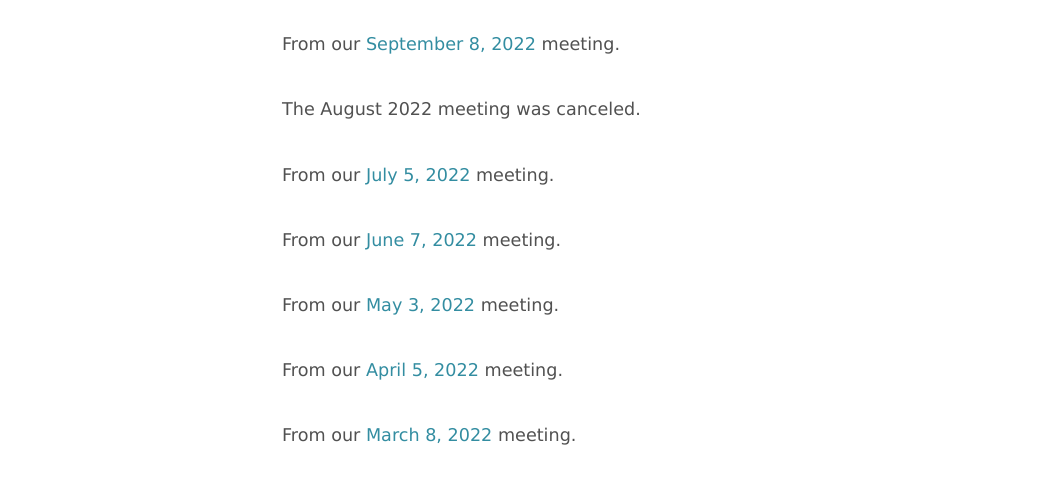
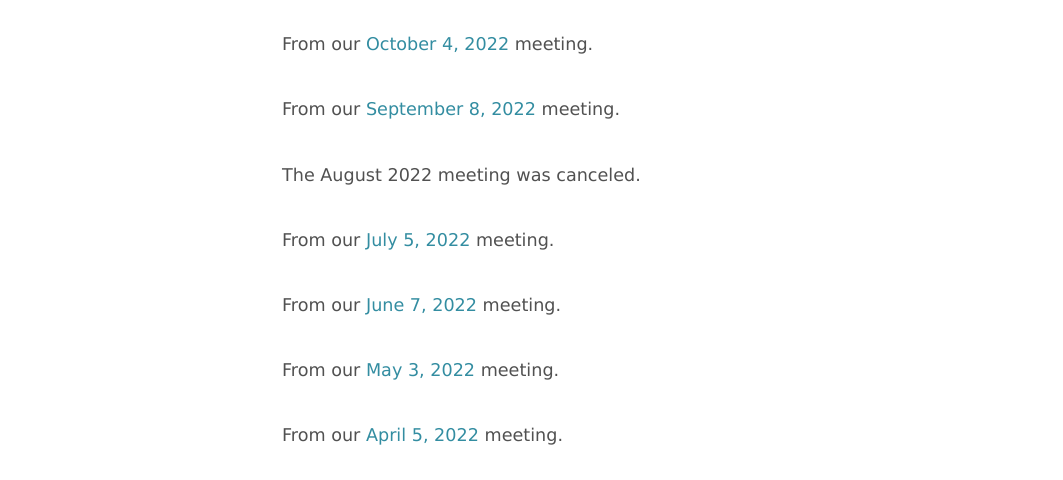
Before and after one commit to daphne56/test-ipug, a plain HTML site: page meetings.html in a window 1280 px wide. Shown: the part 620-1100 px from the top of the page, without its empty margins (108-1171 px from the left). Drawn offline with Linux system fonts and the light colour scheme.

Commit message:
Meetings

```diff
--- a/meetings.html
+++ b/meetings.html
@@ -55,6 +55,8 @@ pageTracker._trackPageview();
 
 <p class="topicTitle">Older iPUG Meetings </p>
 
+
+<p class="entry">  From our <a  href="/oldermeetings/october-2022.html">October 4, 2022</a> meeting. </p>
 
 <p class="entry">  From our <a  href="/oldermeetings/september-2022.html">September 8, 2022</a> meeting. </p>
 
```
